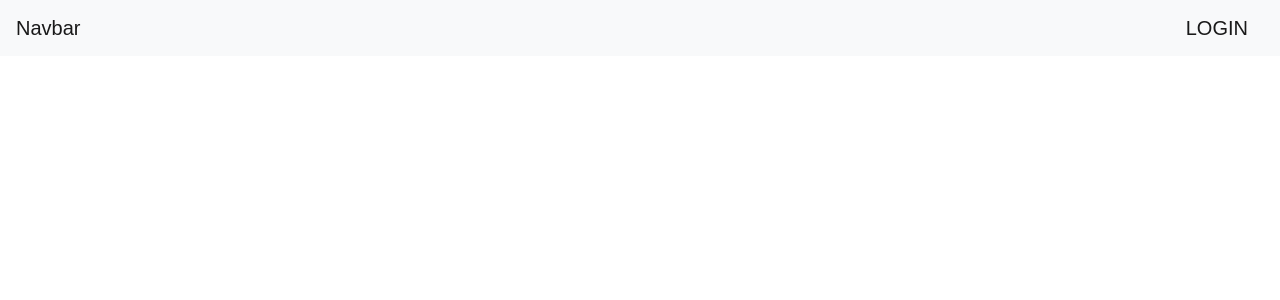
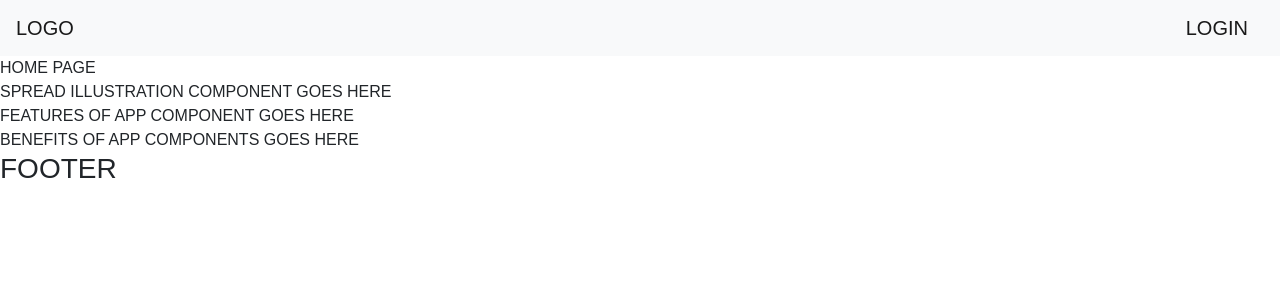
Before and after one commit to SANELulu/Covid-Clean, a React (Create React App) app in the folder client/: page / in a window 1280 px wide. Shown: the top 300 px of the page. Built offline with nearby package versions, Linux system fonts and the light colour scheme.

Commit message:
added routing

```diff
--- a/client/src/App.js
+++ b/client/src/App.js
@@ -2,13 +2,19 @@ import React from "react";
 import { BrowserRouter as Router, Route, Switch } from "react-router-dom";
 import Nav from "./components/Nav";
 import Login from "./components/Login";
+import Home from "./pages/Home";
+import Footer from "./components/Footer";
+import Locations from "./pages/Categories";
 function App() {
   return (
     <Router>
       <Nav />
       <Switch>
+        <Route exact path="/" component={Home} />
         <Route exact path="/login" component={Login} />
+        <Route exact path="/locations" component={Locations} />
       </Switch>
+      <Footer />
     </Router>
   );
 }
--- /dev/null
+++ b/client/src/components/Footer/index.js
@@ -0,0 +1,11 @@
+import React from "react";
+
+function Footer() {
+  return (
+    <div>
+      <h3>FOOTER</h3>
+    </div>
+  );
+}
+
+export default Footer;
--- a/client/src/components/Login/index.js
+++ b/client/src/components/Login/index.js
@@ -1,7 +1,15 @@
 import React from "react";
 
 function Login() {
-  return <h1>LOGIN</h1>;
+  return (
+    <div>
+      <h1>LOGIN</h1>
+      <br />
+      <a>SIGNUP FORM</a>
+      <br />
+      <a>IF SIGNED IN: LOGIN FORM</a>
+    </div>
+  );
 }
 
 export default Login;
--- a/client/src/components/Nav/index.js
+++ b/client/src/components/Nav/index.js
@@ -4,7 +4,7 @@ function Nav() {
   return (
     <nav className="navbar navbar-light bg-light">
       <a className="navbar-brand" href="/">
-        Navbar
+        LOGO
       </a>
 
       <a className="navbar-brand" href="/login">
--- /dev/null
+++ b/client/src/pages/Categories.js
@@ -0,0 +1,13 @@
+import React from "react";
+
+function Locations() {
+  return (
+    <div>
+      <a>IF SIGNED IN:</a>
+      <br />
+      <h1 href="/locations">LOCATIONS</h1>
+    </div>
+  );
+}
+
+export default Locations;
--- /dev/null
+++ b/client/src/pages/Home.js
@@ -0,0 +1,18 @@
+import React from "react";
+
+function Home() {
+  return (
+    <div>
+      <a>HOME PAGE</a>
+      <br />
+      <a>SPREAD ILLUSTRATION COMPONENT GOES HERE</a>
+      <br />
+      <a>FEATURES OF APP COMPONENT GOES HERE</a>
+      <br />
+      <a>BENEFITS OF APP COMPONENTS GOES HERE</a>
+      <br />
+    </div>
+  );
+}
+
+export default Home;
```
